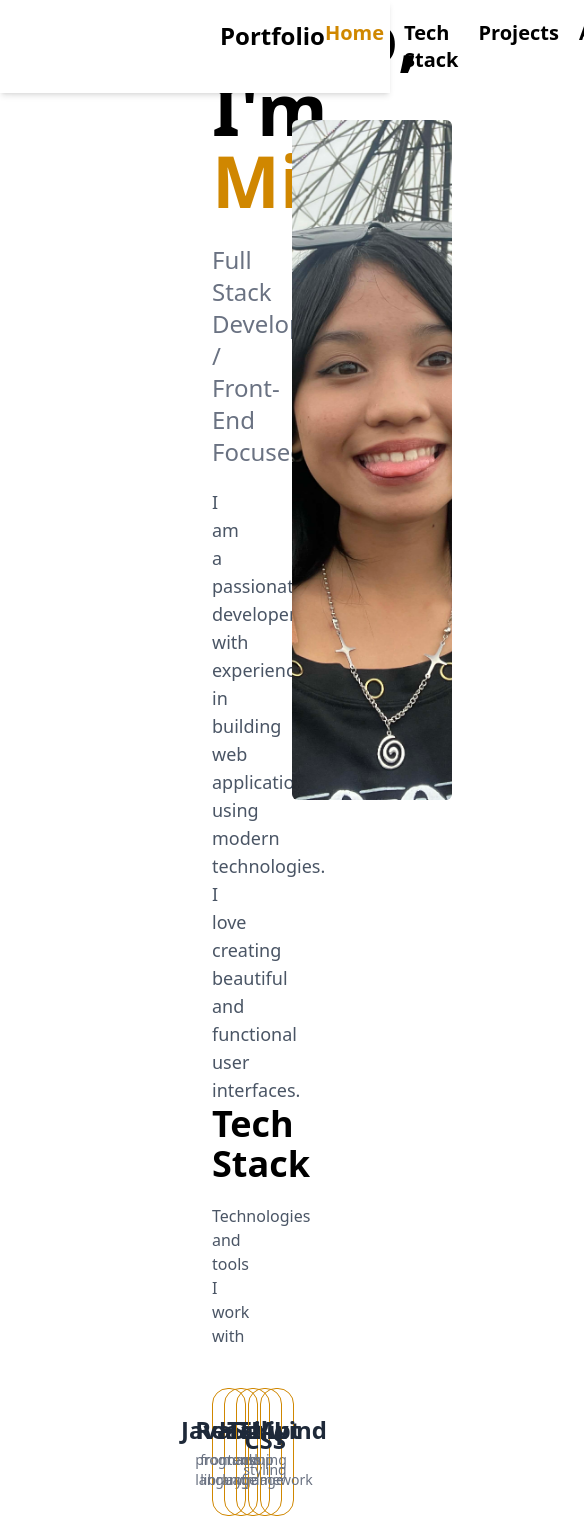
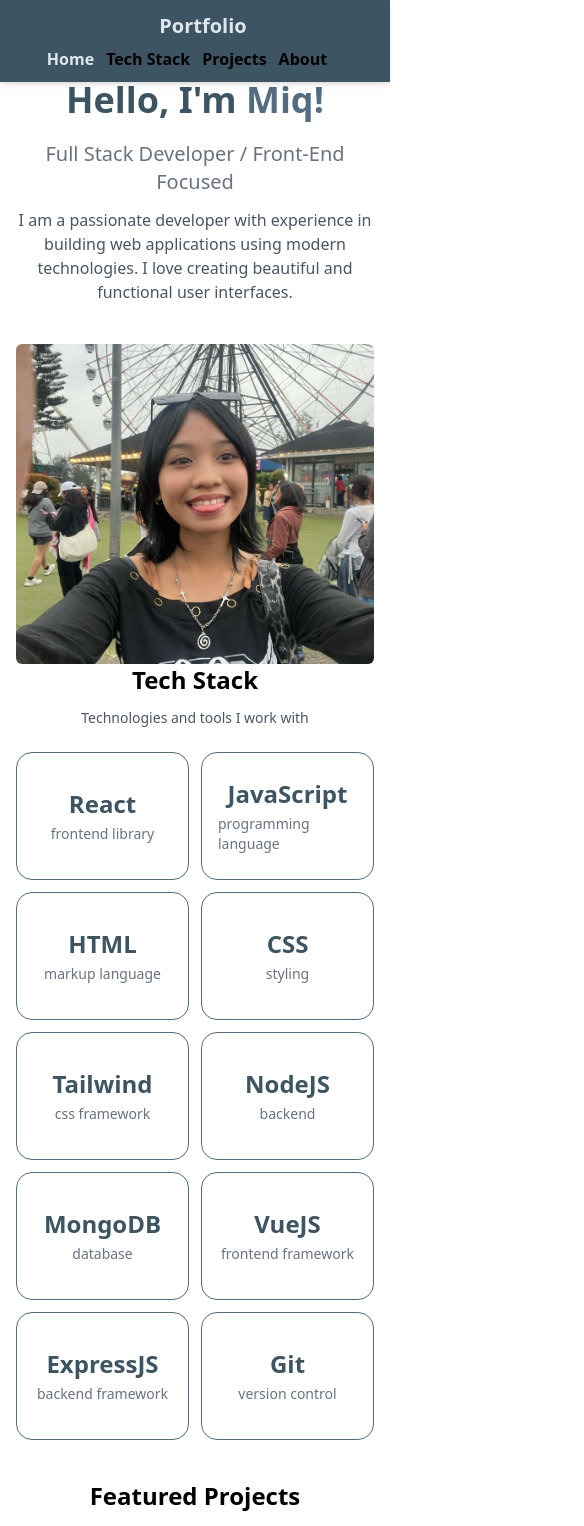
Before and after one commit to Miqu3lla/portfolio, a React (Vite) app: page / in a window 390 px wide. Shown: the top 1526 px of the page, 584 px wide, since content can reach past the window. Built offline with nearby package versions, Linux system fonts and the light colour scheme.

Commit message:
made it responsive

```diff
--- a/src/App.jsx
+++ b/src/App.jsx
@@ -7,7 +7,7 @@ function App() {
   return (
     <>
     <Navbar />
-    <div className='mx-53'>
+    <div className='mx-4 sm:mx-10 md:mx-20 lg:mx-53'>
       <AppRoutes />
     </div>
     </>
--- a/src/components/Navbar.jsx
+++ b/src/components/Navbar.jsx
@@ -1,26 +1,34 @@
-
 import { useState, useEffect} from 'react';
 
+// Navigation items array - add or remove items here
 const NavItems = ['Home', 'Tech Stack', 'Projects', 'About']
+
+/**
+ * Navbar Component
+ * Fixed navigation bar with smooth scrolling and active section highlighting
+ * Persists active section in localStorage for page refreshes
+ */
 export default function Navbar() {
 
+    // Initialize active section from localStorage or default to 'Home'
     const [activeSection, setActiveSection] = useState(() => {
         const saved = localStorage.getItem('activeSection');
         return saved || 'Home';
     });
 
+    // On mount: scroll to saved section from localStorage
     useEffect(() => {
         const saved = localStorage.getItem('activeSection');
         if (saved) {
+            // Convert display name to HTML element ID
             let sectionId = '';
-
             if (saved === 'Tech Stack') sectionId = 'tech-stack';
             else if (saved === 'Home') sectionId = 'home';
             else if (saved === 'Projects') sectionId = 'projects';
 
             const element = document.getElementById(sectionId);
             if (element) {
-                // The timeout ensures the page is fully ready before scrolling
+                // Timeout ensures page is fully loaded before scrolling
                 setTimeout(() => {
                     element.scrollIntoView({ behavior: 'smooth' });
                 }, 100);
@@ -28,10 +36,15 @@ export default function Navbar() {
         }
     }, []);
 
-
+    /**
+     * Handles navigation click
+     * Updates active state, scrolls to section, saves to localStorage
+     * @param {string} sectionId - The display name of the section (e.g., 'Tech Stack')
+     */
     const handleNavClick = (sectionId) => {
         setActiveSection(sectionId);
 
+        // Convert display name to HTML element ID and scroll
         if (sectionId === 'Tech Stack') {
             document.getElementById('tech-stack').scrollIntoView({ behavior: 'smooth' });
         }
@@ -41,19 +54,21 @@ export default function Navbar() {
         else if (sectionId === 'Projects') {
             document.getElementById('projects').scrollIntoView({ behavior: 'smooth' });
         }
+
+        // Persist active section for page refreshes
         localStorage.setItem('activeSection', sectionId);
     }
 
 
     return (
-        <main className = 'fixed top-0 left-0 right-0 bg-white shadow-md z-10'>
-            <nav className = 'flex justify-between m-5 font-semibold text-2xl'>
-                <section className = 'ml-50'>
-                    <h1>Portfolio</h1>
+        <main className = 'fixed top-0 left-0 right-0 bg-primary-dark shadow-md z-10'>
+            <nav className = 'flex flex-col sm:flex-row justify-between m-3 sm:m-5 font-semibold text-xl sm:text-2xl'>
+                <section className = 'ml-4 sm:ml-10 lg:ml-50 text-center sm:text-left'>
+                    <h1 className='text-primary-light'>Portfolio</h1>
                 </section>
-                <section className = 'flex gap-5 text-[20px] mr-50  '>
+                <section className = 'flex gap-3 sm:gap-5 text-[16px] sm:text-[20px] mr-4 sm:mr-10 lg:mr-50 justify-center sm:justify-end mt-2 sm:mt-0'>
                     {NavItems.map((item) => (
-                        <h2 key={item} onClick={() => handleNavClick(item)} className = {`transition-colors hover:text-yellow-600 hover:cursor-pointer ${activeSection === item ? 'text-yellow-600 ' : ''}`}>{item}</h2>
+                        <h2 key={item} onClick={() => handleNavClick(item)} className = {`transition-colors hover:text-primary-light hover:cursor-pointer ${activeSection === item ? 'text-primary-light ' : ''}`}>{item}</h2>
                     ))}
                 </section>
             </nav>
--- a/src/components/StackCard.jsx
+++ b/src/components/StackCard.jsx
@@ -1,8 +1,8 @@
 
 export default function StackCard({ title, subtitle }) {
     return (
-        <main className="flex flex-col items-center justify-center w-full h-32 border-1 border-yellow-600 rounded-2xl hover:shadow-xl hover:scale-105 transition-transform hover:border-yellow-700 p-4">
-            <h2 className="text-2xl font-semibold text-gray-800">{title}</h2>
+        <main className="flex flex-col items-center justify-center w-full h-32 border-1 border-primary rounded-2xl hover:shadow-xl hover:scale-105 transition-transform hover:border-primary-dark p-4">
+            <h2 className="text-2xl font-semibold text-primary-dark">{title}</h2>
             <p className="text-sm text-gray-500 mt-1">{subtitle}</p>
         </main>
     )
--- a/src/components/TechStack.jsx
+++ b/src/components/TechStack.jsx
@@ -3,8 +3,8 @@
 export default function TechStack({title}) {
 
     return (
-        <main className="flex flex-col items-center justify-center w-full p-2 shadow-md rounded-lg hover:shadow-xl hover:scale-105 transition-transform hover:border-yellow-700 ">
-            <h2 className="text-sm font-semibold text-gray-800">{title}</h2>
+        <main className="flex flex-col items-center justify-center w-full p-2 shadow-md rounded-lg hover:shadow-xl hover:scale-105 transition-transform hover:border-primary-dark ">
+            <h2 className="text-sm font-semibold text-primary">{title}</h2>
         </main>
     )
 }
--- a/src/main.css
+++ b/src/main.css
@@ -1 +1,7 @@
-@import "tailwindcss"
+@import "tailwindcss";
+
+@theme {
+  --color-primary: #526D82;
+  --color-primary-dark: #3d5462;
+  --color-primary-light: #DDE6ED;
+}
--- a/src/pages/Home.jsx
+++ b/src/pages/Home.jsx
@@ -2,8 +2,10 @@ import {useState, useEffect} from 'react'
 import StackCard from '../components/StackCard.jsx'
 import Projects from '../components/Projects.jsx'
 
+// Hero section images - rotates randomly every 3 seconds
 const images = ['/rani.jpg', '/download.jpg', '/Rani-again.jpg'];
 
+// Tech stack data - displayed in the Skills section
 const techStack = [
     { title: 'React', description: 'frontend library' },
     { title: 'JavaScript', description: 'programming language' },
@@ -17,6 +19,7 @@ const techStack = [
     { title: 'Git', description: 'version control' }
 ];
 
+// Projects data - each project has title, description, image, links, and tech stack
 const projects = [
     {
         title: 'Expense Management System',
@@ -44,45 +47,62 @@ const projects = [
     }
 ]
 
+/**
+ * Home Component
+ * Main page containing Hero, Tech Stack, and Projects sections
+ */
 export default function Home() {
+    // State for rotating hero image
     const [img, setImg] = useState(images[0]);
+
+    // Rotate hero image randomly every 3 seconds
     useEffect(() => {
         const interval = setInterval(()=> {;
             setImg(images[Math.floor(Math.random() * images.length)]);
         }, 3000);
+        // Cleanup interval on component unmount
         return () => clearInterval(interval);
     },[]);
 
 
     return (
         <main>
-        <section id = 'home'className = 'flex justify-between '>
-            <div  className = 'w-full max-w-lg flex flex-col justify-center'>
-                <h1 className='text-7xl font-bold '>Hello, I'm <span className='text-yellow-600'>Miq!</span></h1>
-                <p className='mt-7 text-2xl text-gray-500'>Full Stack Developer / Front-End Focused</p>
-                <p className='mt-5 text-lg text-gray-600 max-w-lg'>I am a passionate developer with experience in building web applications using modern technologies. I love creating beautiful and functional user interfaces.</p>
+        {/* ===== HERO SECTION ===== */}
+        <section id = 'home'className = 'flex flex-col lg:flex-row justify-between items-center'>
+            {/* Introduction text */}
+            <div  className = 'w-full max-w-lg flex flex-col justify-center text-center lg:text-left mt-20 lg:mt-0'>
+                <h1 className='text-4xl sm:text-5xl lg:text-7xl font-bold text-primary-dark'>Hello, I'm <span className='text-primary'>Miq!</span></h1>
+                <p className='mt-5 lg:mt-7 text-xl sm:text-2xl text-gray-500'>Full Stack Developer / Front-End Focused</p>
+                <p className='mt-3 lg:mt-5 text-base sm:text-lg text-gray-600 max-w-lg'>I am a passionate developer with experience in building web applications using modern technologies. I love creating beautiful and functional user interfaces.</p>
             </div>
-            <div>
-                <img src={img} alt="Profile Picture" className='h-170 w-full max-w-xl mt-30 m-20 rounded-md object-cover'/>
+            {/* Rotating profile image */}
+            <div className='w-full flex justify-center lg:justify-end'>
+                <img src={img} alt="Profile Picture" className='h-80 sm:h-120 lg:h-170 w-full max-w-sm sm:max-w-md lg:max-w-xl mt-10 lg:mt-30 mx-4 lg:m-20 rounded-md object-cover'/>
             </div>
         </section>
+
+        {/* ===== TECH STACK SECTION ===== */}
         <section>
             <div id = 'tech-stack' className = 'scroll-mt-28'>
-            <h1 className = 'text-center text-4xl font-bold'>Tech Stack</h1>
-            <p className='text-center text-gray-600 mt-5'>Technologies and tools I work with</p>
+            <h1 className = 'text-center text-2xl sm:text-3xl lg:text-4xl font-bold'>Tech Stack</h1>
+            <p className='text-center text-gray-600 mt-3 sm:mt-5 text-sm sm:text-base'>Technologies and tools I work with</p>
             </div>
-            <div className = 'grid grid-cols-5 gap-3 mt-10 mb-10'>
+            {/* Map through techStack array and render StackCard for each */}
+            <div className = 'grid grid-cols-2 sm:grid-cols-3 md:grid-cols-4 lg:grid-cols-5 gap-3 mt-6 sm:mt-10 mb-10'>
                 {techStack.map((tech) => (
                     <StackCard key={tech.title} title={tech.title} subtitle={tech.description} />
                 ))}
             </div>
         </section>
+
+        {/* ===== PROJECTS SECTION ===== */}
         <section id = 'projects' className = 'mb-20 scroll-mt-28'>
             <div>
-            <h1 className = 'text-center text-4xl font-bold'>Featured Projects</h1>
-            <p className='text-center text-gray-600 mt-5'>Some of my recent works</p>
+            <h1 className = 'text-center text-2xl sm:text-3xl lg:text-4xl font-bold'>Featured Projects</h1>
+            <p className='text-center text-gray-600 mt-3 sm:mt-5 text-sm sm:text-base'>Some of my recent works</p>
             </div>
-            <div className = 'mt-10 grid grid-cols-1 md:grid-cols-2 lg:grid-cols-3 gap-3 flex justify-center'>
+            {/* Map through projects array and render Projects card for each */}
+            <div className = 'mt-6 sm:mt-10 grid grid-cols-1 md:grid-cols-2 xl:grid-cols-3 gap-3 justify-items-center'>
                 {projects.map((project) => (
                     <Projects key = {project.title} title={project.title} description={project.description} image={project.image} liveDemoLink={project.liveDemoLink} githubLink={project.githubLink} stack={project.stack} />
                 ))}
```
Also changed, not shown: src/components/Projects.jsx (+6 -6 lines).
